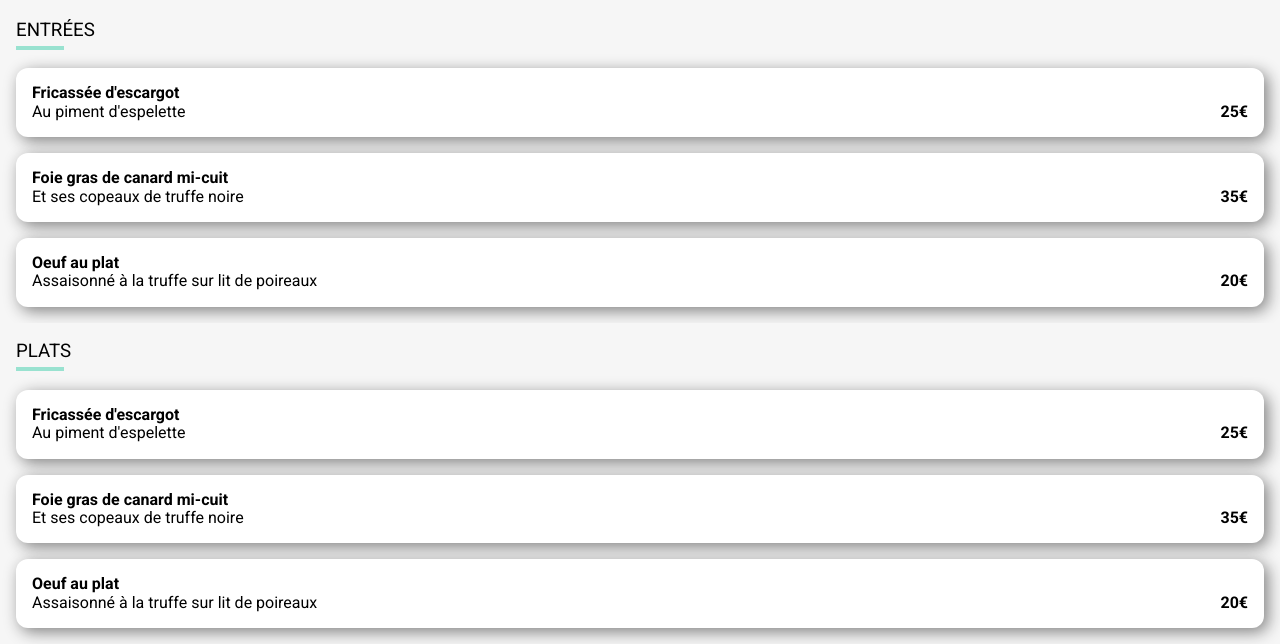
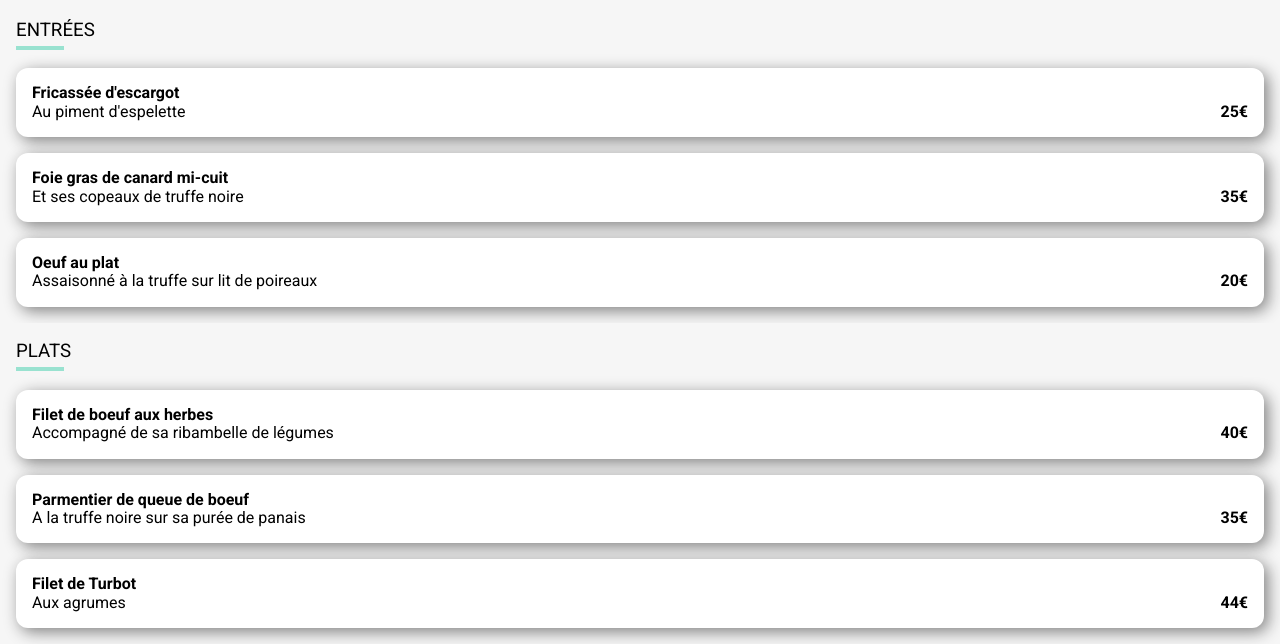
Before and after one commit to marjoriesiad/SiadMarjorie_3_04032022, a plain HTML site: page la-palette-du-gout.html in a window 1280 px wide. Shown: the part 410-1054 px from the top of the page. Drawn offline with Linux system fonts and the light colour scheme; a web font is replaced by a local one.

Commit message:
Ajout des plats

```diff
--- a/la-palette-du-gout.html
+++ b/la-palette-du-gout.html
@@ -65,28 +65,30 @@
                 <h3 class="menu__title">Plats</h3>
                 <div class="menu__item">
                     <div class="menu__content">
-                        <h4 class="menu__name">Fricassée d'escargot</h4>
-                        <p class="menu__description">Au piment d'espelette</p>
+                        <h4 class="menu__name">Filet de boeuf aux herbes</h4>
+                        <p class="menu__description">Accompagné de sa ribambelle de légumes</p>
                     </div>
-                    <div class="menu__price">25€</div>
+                    <div class="menu__price">40€</div>
                 </div>
 
                 <div class="menu__item">
                     <div class="menu__content">
-                        <h4 class="menu__name">Foie gras de canard mi-cuit</h4>
-                        <p class="menu__description">Et ses copeaux de truffe noire</p>
+                        <h4 class="menu__name">Parmentier de queue de boeuf</h4>
+                        <p class="menu__description">A la truffe noire sur sa purée de panais</p>
                     </div>
                     <div class="menu__price">35€</div>
                 </div>
 
                 <div class="menu__item">
                     <div class="menu__content">
-                        <h4 class="menu__name">Oeuf au plat</h4>
-                        <p class="menu__description">Assaisonné à la truffe sur lit de poireaux</p>
+                        <h4 class="menu__name">Filet de Turbot</h4>
+                        <p class="menu__description">Aux agrumes</p>
                     </div>
-                    <div class="menu__price">20€</div>
+                    <div class="menu__price">44€</div>
                 </div>
             </div>
+
+
         </section>
 
         </div>
```
